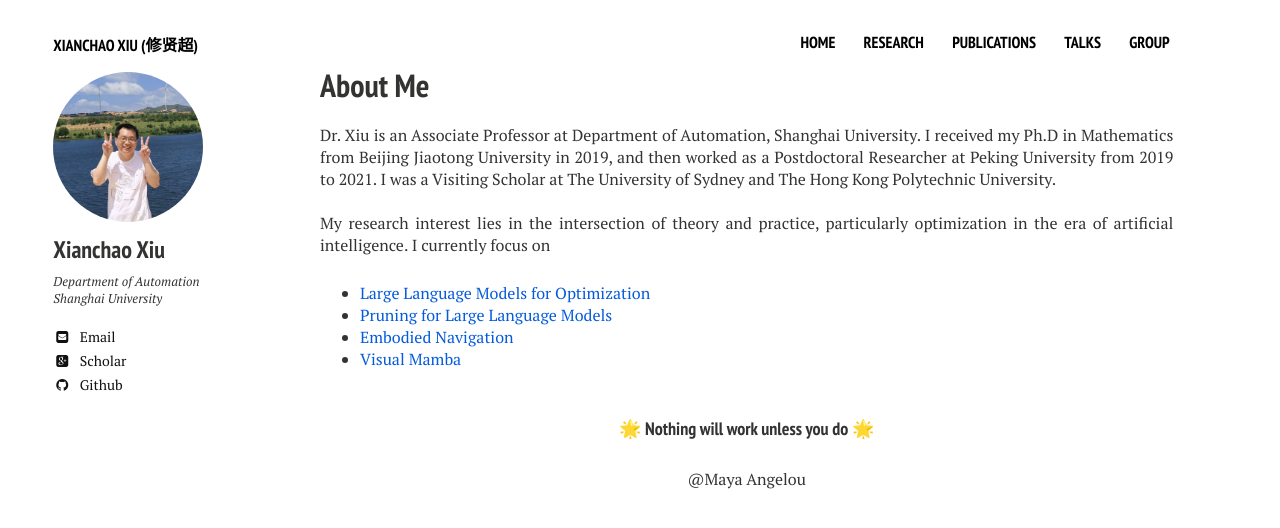
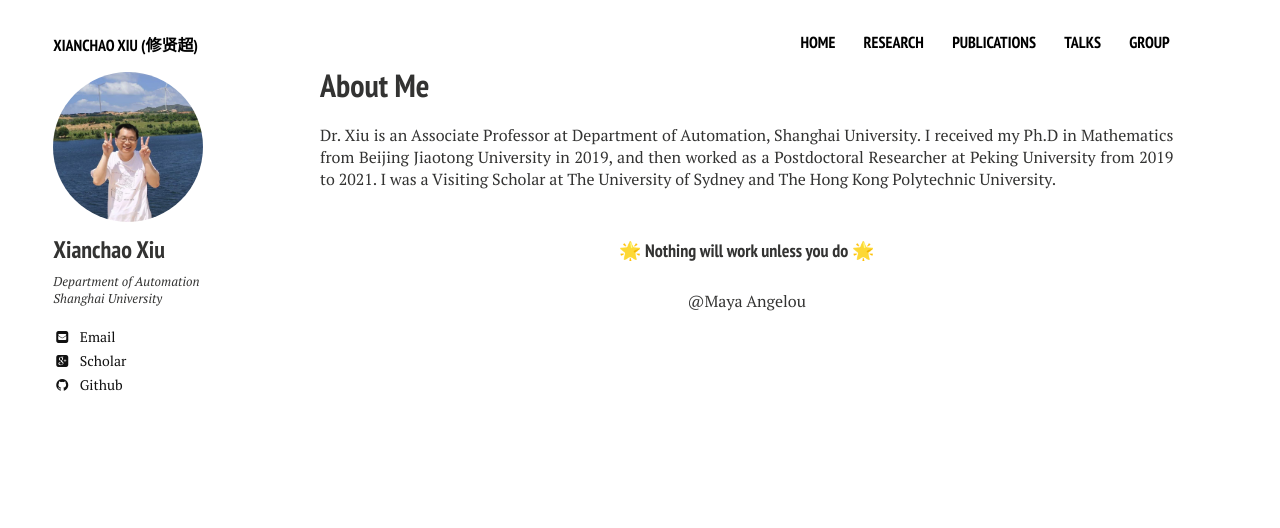
Before and after one commit to xianchaoxiu/xianchaoxiu.github.io, a Jekyll site: the page built from index.md, in a window 1280 px wide. Shown: the top 528 px of the page. Built offline with Jekyll 4.4.1, drawn with Linux system fonts in a browser that asks for light colours; nearby versions of some CDN libraries.

Commit message:
Update home2.html

```diff
--- a/_layouts/home2.html
+++ b/_layouts/home2.html
@@ -30,14 +30,7 @@
 		I received my Ph.D in Mathematics from Beijing Jiaotong University in 2019, and then worked as a Postdoctoral Researcher at Peking University from 2019 to 2021.
 		I was a Visiting Scholar at The University of Sydney and The Hong Kong Polytechnic University. <br> <br>
 
-         My research interest lies in the intersection of theory and practice, particularly optimization in the era of artificial intelligence.
-	 I currently focus on
-   <ul>
-      <li> <a href="https://github.com/xianchaoxiu/Large-Language-Models-for-Optimization" class="textlink" target="_blank">Large Language Models for Optimization </a> </li>
-      <li> <a href="https://github.com/xianchaoxiu/Pruning-for-Large-Language-Models" class="textlink" target="_blank">Pruning for Large Language Models</a> </li>
-      <li> <a href="https://github.com/xianchaoxiu/Embodied-Navigation" class="textlink" target="_blank">Embodied Navigation</a> </li>
-      <li> <a href="https://github.com/xianchaoxiu/Visual-Mamba" class="textlink" target="_blank">Visual Mamba</a> </li>  <br>
-    </ul>
+
 
 
 
```
